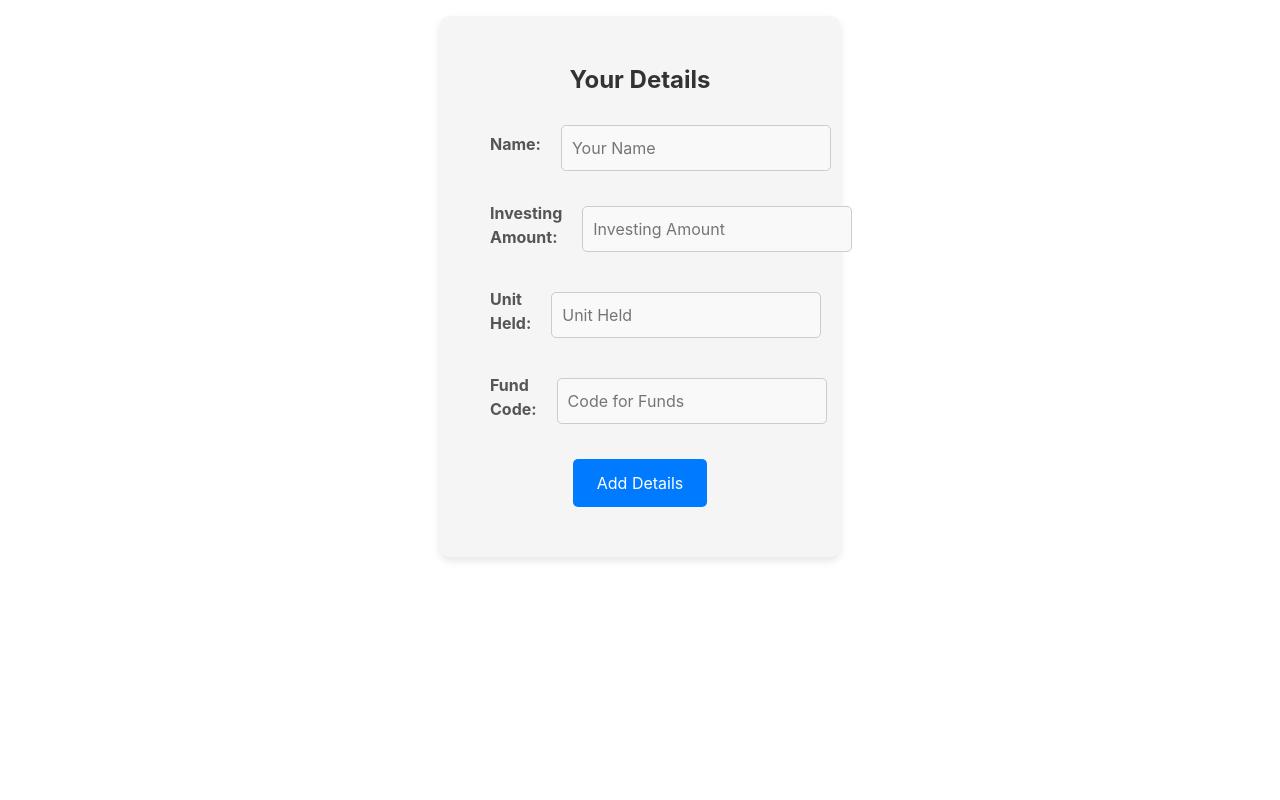
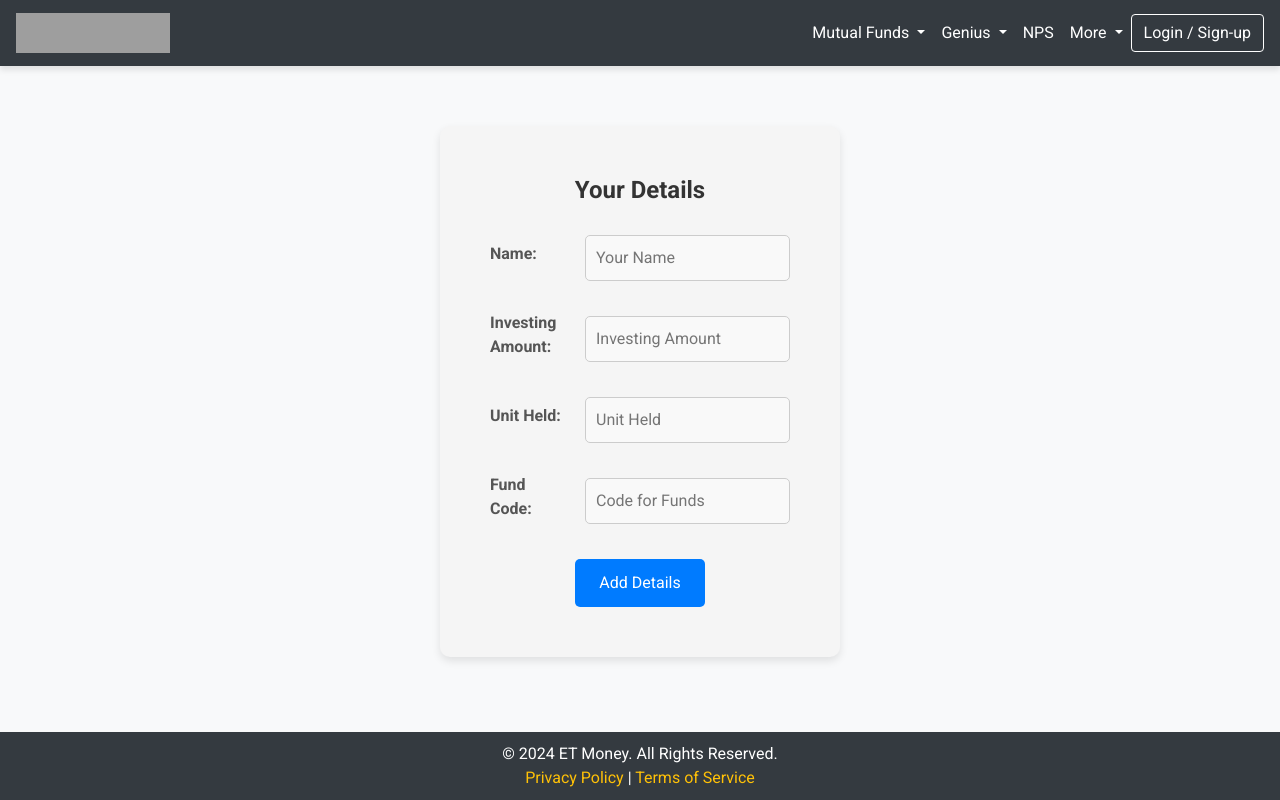
Before and after one commit to eswaramoorthik/Mutual-Funds, a Flask app: page /add/ in a window 1280 px wide. Run offline with Flask 3, Linux system fonts and the light colour scheme; some libraries are stand-ins or nearby versions; grey boxes are pictures that could not be loaded.

Commit message:
modifiying codes

```diff
--- a/app.py
+++ b/app.py
@@ -51,7 +51,7 @@
 
 @app.route('/')
 def navbar():
-    return render_template('navbar.html')
+    return render_template('base.html')
 
 
 class User:
@@ -225,10 +225,6 @@
     flash('Details successfully deleted', 'success')
     return redirect(url_for("table"))
 
-
-
-
-
 @app.route('/logout/')
 def logout():
     session.pop('name', None)
--- /dev/null
+++ b/static/style.css
@@ -0,0 +1,94 @@
+body {
+    background-color: #f8f9fa;
+    color: #212529;
+    font-family: 'Roboto', sans-serif;
+}
+
+.navbar {
+    background-color: #343a40;
+    box-shadow: 0 4px 6px rgba(0, 0, 0, 0.1);
+}
+
+.navbar-brand img {
+    width: 154px;
+    height: 40px;
+}
+
+.navbar-nav .nav-item .nav-link {
+    color: #ffffff;
+    transition: color 0.3s ease;
+}
+
+.navbar-nav .nav-item .nav-link:hover {
+    color: #ffc107;
+}
+
+.dropdown-menu {
+    background-color: #343a40;
+}
+
+.dropdown-menu .dropdown-item {
+    color: #ffffff;
+    transition: background-color 0.3s ease;
+}
+
+.dropdown-menu .dropdown-item:hover {
+    background-color: #495057;
+}
+
+.btn-outline-light {
+    color: #ffffff;
+    border-color: #ffffff;
+    transition: background-color 0.3s ease, color 0.3s ease;
+}
+
+.btn-outline-light:hover {
+    background-color: #ffffff;
+    color: #343a40;
+}
+
+.container {
+    padding-top: 20px;
+}
+
+.alert {
+    margin-top: 20px;
+}
+
+footer {
+    background-color: #343a40;
+    color: #ffffff;
+    padding: 10px 0;
+    text-align: center;
+    position: absolute;
+    bottom: 0;
+    width: 100%;
+}
+
+footer a {
+    color: #ffc107;
+    text-decoration: none;
+}
+
+footer a:hover {
+    color: #ffffff;
+}
+
+.header-title {
+    text-align: center;
+    margin: 40px 0;
+    color: #343a40;
+    font-size: 2.5rem;
+    font-weight: bold;
+}
+
+.btn-custom {
+    background-color: #343a40;
+    color: #ffffff;
+    transition: background-color 0.3s ease, color 0.3s ease;
+}
+
+.btn-custom:hover {
+    background-color: #ffc107;
+    color: #343a40;
+}
--- a/templates/base.html
+++ b/templates/base.html
@@ -1,32 +1,95 @@
 <!doctype html>
 <html lang="en">
 <head>
-    <!-- Required meta tags -->
     <meta charset="utf-8">
     <meta name="viewport" content="width=device-width, initial-scale=1, shrink-to-fit=no">
 
-    <!-- Bootstrap CSS -->
     <link rel="stylesheet" href="https://cdn.jsdelivr.net/npm/bootstrap@4.6.2/dist/css/bootstrap.min.css" integrity="sha384-xOolHFLEh07PJGoPkLv1IbcEPTNtaed2xpHsD9ESMhqIYd0nLMwNLD69Npy4HI+N" crossorigin="anonymous">
+
+    <link rel="stylesheet" href="/static/style.css">
+
+    <!-- Google Fonts -->
+    <link href="https://fonts.googleapis.com/css2?family=Roboto:wght@400;500;700&display=swap" rel="stylesheet">
 
     <title>Home</title>
 </head>
 <body>
-     <div class="container pt-3">
-        {% with messages = get_flashed_messages (with_categories=true) %}
+
+<header>
+    <nav class="navbar navbar-expand-lg navbar-dark">
+        <a class="navbar-brand" href="#">
+            <img src="https://img.smartspends.com/static/images/etmoney/brand/logo-primary-white.svg" alt="ET Money">
+        </a>
+        <button class="navbar-toggler" type="button" data-toggle="collapse" data-target="#navbarNavDropdown" aria-controls="navbarNavDropdown" aria-expanded="false" aria-label="Toggle navigation">
+            <span class="navbar-toggler-icon"></span>
+        </button>
+        <div class="collapse navbar-collapse" id="navbarNavDropdown">
+            <ul class="navbar-nav ml-auto">
+                <li class="nav-item dropdown">
+                    <a class="nav-link dropdown-toggle" href="#" id="navbarDropdownMenuLink" role="button" data-toggle="dropdown" aria-haspopup="true" aria-expanded="false">
+                        Mutual Funds
+                    </a>
+                    <div class="dropdown-menu" aria-labelledby="navbarDropdownMenuLink">
+                        <a class="dropdown-item" href="#">Option 1</a>
+                        <a class="dropdown-item" href="#">Option 2</a>
+                        <a class="dropdown-item" href="#">Option 3</a>
+                    </div>
+                </li>
+                <li class="nav-item dropdown">
+                    <a class="nav-link dropdown-toggle" href="#" id="navbarDropdownMenuLink2" role="button" data-toggle="dropdown" aria-haspopup="true" aria-expanded="false">
+                        Genius
+                    </a>
+                    <div class="dropdown-menu" aria-labelledby="navbarDropdownMenuLink2">
+                        <a class="dropdown-item" href="#">Option 1</a>
+                        <a class="dropdown-item" href="#">Option 2</a>
+                        <a class="dropdown-item" href="#">Option 3</a>
+                    </div>
+                </li>
+                <li class="nav-item">
+                    <a class="nav-link" href="/nps">NPS</a>
+                </li>
+                <li class="nav-item dropdown">
+                    <a class="nav-link dropdown-toggle" href="#" id="navbarDropdownMenuLink3" role="button" data-toggle="dropdown" aria-haspopup="true" aria-expanded="false">
+                        More
+                    </a>
+                    <div class="dropdown-menu" aria-labelledby="navbarDropdownMenuLink3">
+                        <a class="dropdown-item" href="#">Option 1</a>
+                        <a class="dropdown-item" href="#">Option 2</a>
+                        <a class="dropdown-item" href="#">Option 3</a>
+                    </div>
+                </li>
+            </ul>
+            {% if 'name' in session %}
+            <button class="btn btn-outline-light my-2 my-sm-0" type="submit"><a href="{{url_for('logout')}}" style="text-decoration: none; color: inherit;">Logout</a></button>
+            {% else %}
+            <button class="btn btn-outline-light my-2 my-sm-0" type="submit"><a href="{{url_for('login')}}" style="text-decoration: none; color: inherit;">Login / Sign-up</a></button>
+            {% endif %}
+        </div>
+    </nav>
+</header>
+
+<div class="container">
+    <div class="header-title">
+    </div>
+    {% with messages = get_flashed_messages(with_categories=true) %}
         {% if messages %}
             {% for category, message in messages %}
-            <div class="alert alert-{{category}}">
-              {{messages}}
+                <div class="alert alert-{{ category }}">
+                    {{ message }}
                 </div>
             {% endfor %}
         {% endif %}
-            {%endwith%}
+    {% endwith %}
     {% block body %}
-
-
     {% endblock body %}
 </div>
 
+<footer>
+    <div>© 2024 ET Money. All Rights Reserved.</div>
+    <div>
+        <a href="#">Privacy Policy</a> | <a href="#">Terms of Service</a>
+    </div>
+</footer>
 
 
 <!-- Optional JavaScript; choose one of the two! -->
```
Also changed, not shown: templates/navbar.html (deleted, +0 -53 lines). Lines whose indentation alone changed are shown as unchanged.
